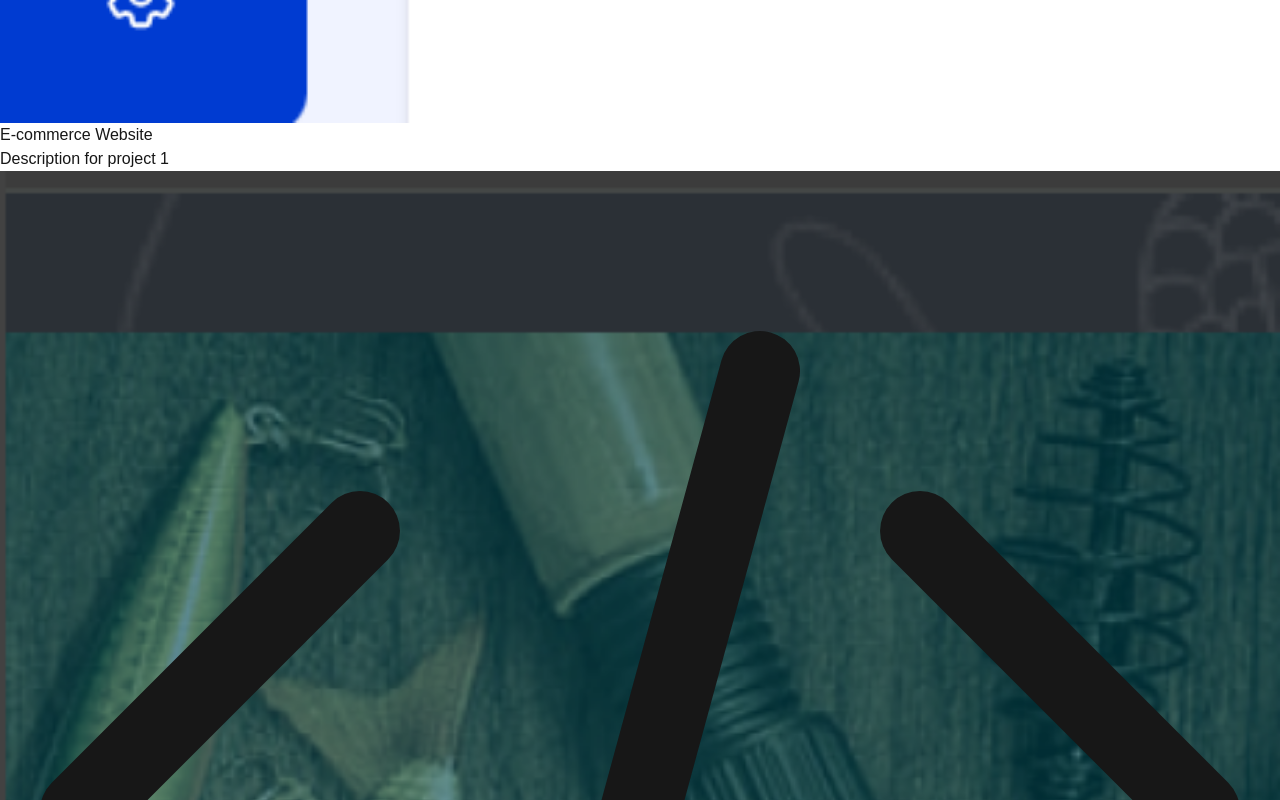
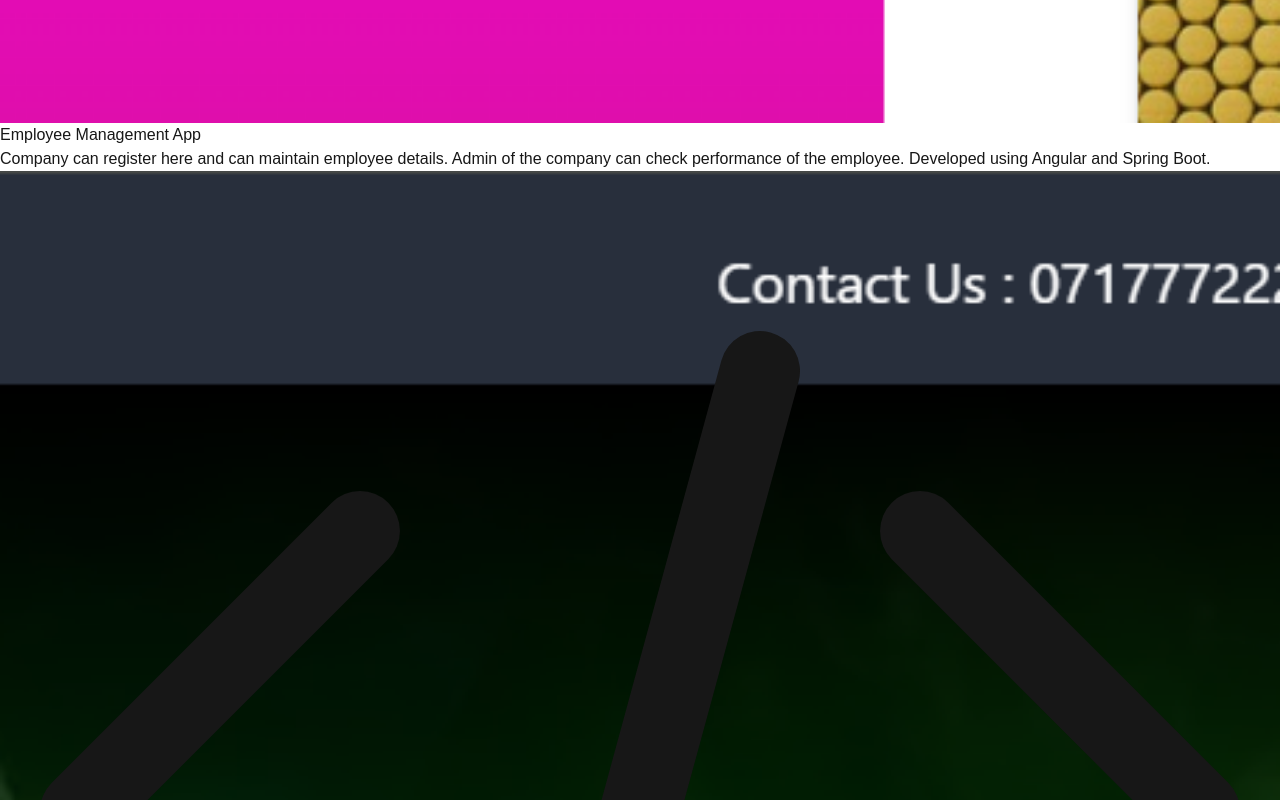
Before and after one commit to madurasinghekldp/Portfolio, a Next.js app: page / in a window 1280 px wide. Shown: the part 4280-5080 px from the top of the page. Built offline with nearby package versions, Linux system fonts and the light colour scheme.

Commit message:
Implement code changes to enhance functionality and improve performance

```diff
--- a/src/components/ProjectsSection.tsx
+++ b/src/components/ProjectsSection.tsx
@@ -6,21 +6,21 @@ import ProjectTag from './ProjectTag';
 const projectsData = [
     {
         id:1,
-        title: "E-commerce Website",
-        description: "Description for project 1",
-        imgUrl: "/images/projects/e-commerce.png",
+        title: "Employee Management App",
+        description: "Company can register here and can maintain employee details. Admin of the company can check performance of the employee. Developed using Angular and Spring Boot.",
+        imgUrl: "/images/projects/Employee-management-app.png",
         tag: ["All","Web"],
-        gitUrl:"/",
-        previewUrl:"/"
+        gitUrl:"https://github.com/madurasinghekldp/Employee-System-Frontend",
+        previewUrl:"https://empgo-ems.web.app"
     },
     {
         id:2,
-        title: "Fishing App",
-        description: "Description for project 2",
-        imgUrl: "/images/projects/fishing.png",
-        tag: ["All","Mobile"],
-        gitUrl:"/",
-        previewUrl:"/"
+        title: "Jewelry App",
+        description: "A jewelry selling platform for local users. User can register and make orders of jewelries and gems. On going project using Next.js and Nest.js.",
+        imgUrl: "/images/projects/jewelry-app.png",
+        tag: ["All","Web"],
+        gitUrl:"https://github.com/madurasinghekldp/jewelry-front",
+        previewUrl:"https://jewelrystone.vercel.app"
     }
 ]
 
```
Also changed, not shown: public/images/projects/Employee-management-app.png (added), public/images/projects/jewelry-app.png (added).
